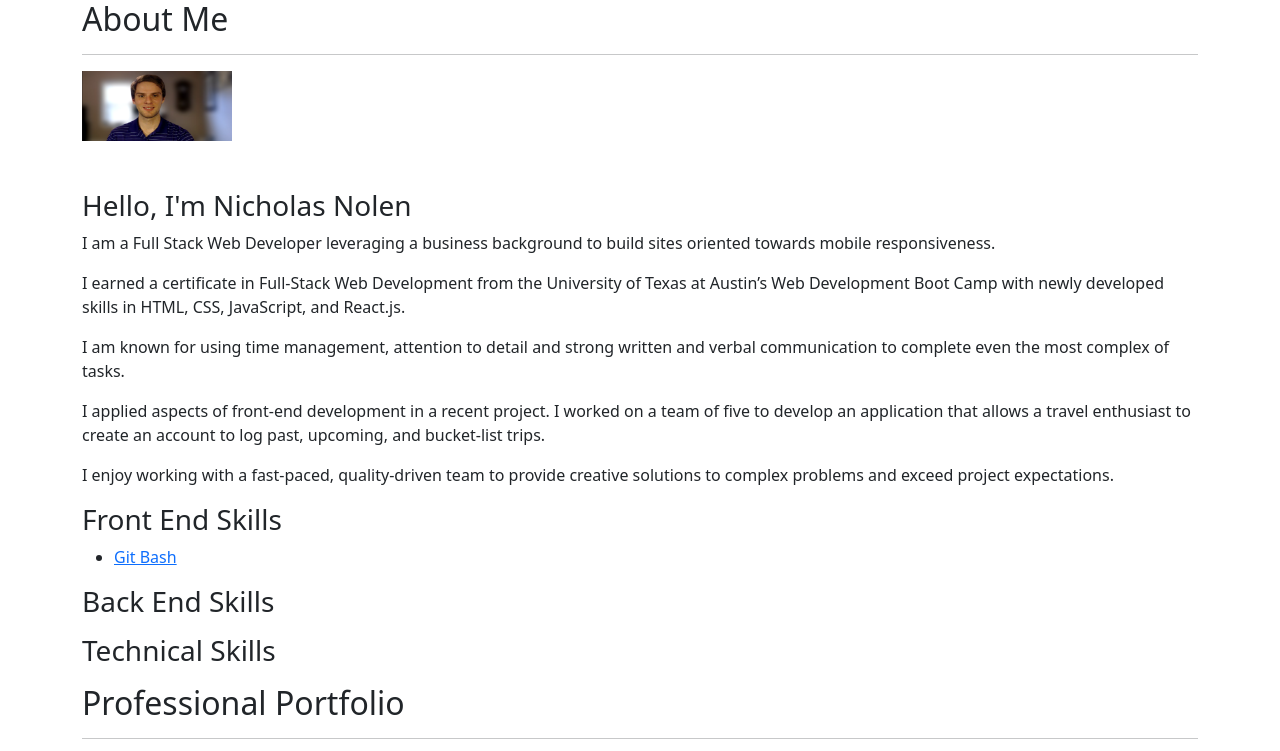
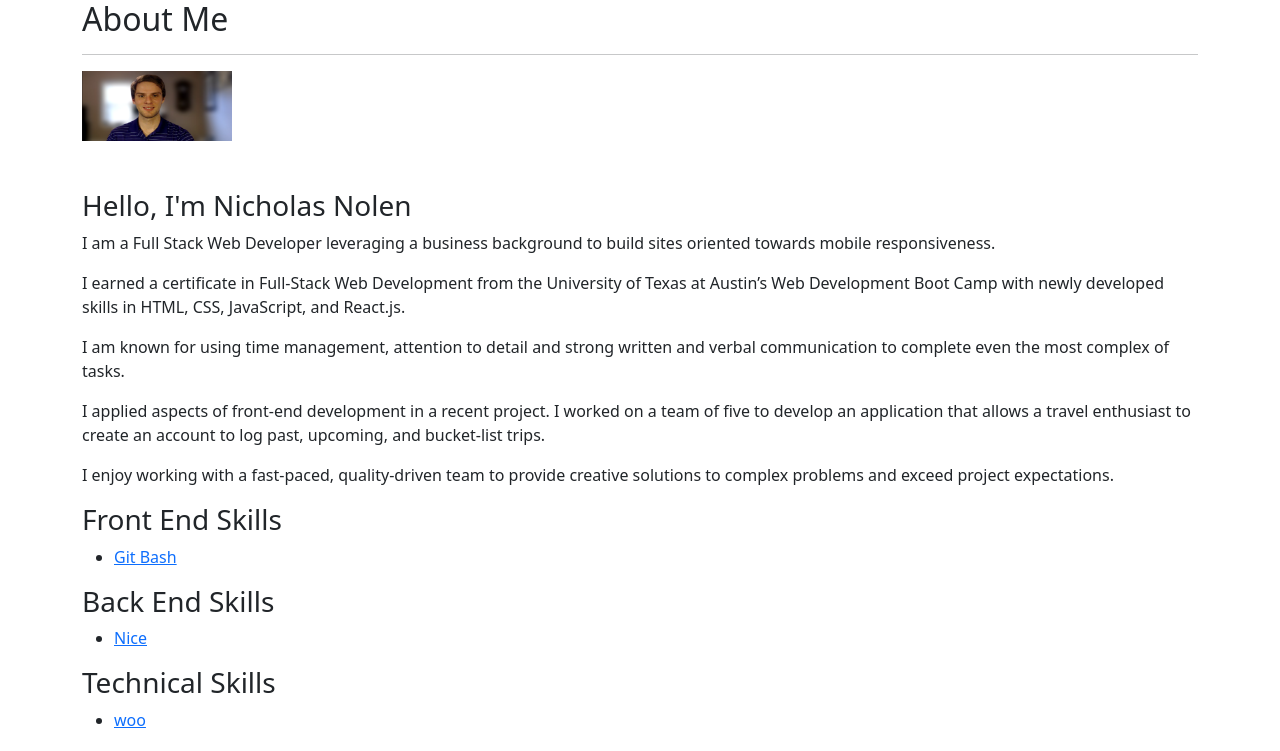
Before and after one commit to nicnolen/react-portfolio, a React (Create React App) app: page / in a window 1280 px wide. Shown: the top 751 px of the page. Built offline with nearby package versions, Linux system fonts and the light colour scheme.

Commit message:
conditionally rendered skills to a list in the Skills component

```diff
--- a/src/components/About/skills.json
+++ b/src/components/About/skills.json
@@ -3,5 +3,15 @@
     "name": "Git Bash",
     "category": "frontend",
     "documentation": "https://git-scm.com/docs"
+  },
+  {
+    "name": "Nice",
+    "category": "backend",
+    "documentation": "https://www.google.com/"
+  },
+  {
+    "name": "woo",
+    "category": "technical",
+    "documentation": "https://www.google.com/"
   }
 ]
--- a/src/components/Skills/index.js
+++ b/src/components/Skills/index.js
@@ -2,22 +2,38 @@ import React from 'react';
 
 function Skills({ name, category, documentation }) {
   return (
-    <span>
+    <div>
+      {category === 'frontend' && (
+        <React.Fragment>
           <h3>Front End Skills</h3>
           <ul>
             <li>
               <a href={documentation}>{name}</a>
             </li>
           </ul>
+        </React.Fragment>
+      )}
+      {category === 'backend' && (
+        <React.Fragment>
           <h3>Back End Skills</h3>
           <ul>
-
+            <li>
+              <a href={documentation}>{name}</a>
+            </li>
           </ul>
+        </React.Fragment>
+      )}
+      {category === 'technical' && (
+        <React.Fragment>
           <h3>Technical Skills</h3>
           <ul>
-
+            <li>
+              <a href={documentation}>{name}</a>
+            </li>
           </ul>
-    </span>
+        </React.Fragment>
+      )}
+    </div>
   );
 }
 
```
Lines whose indentation alone changed are shown as unchanged.
